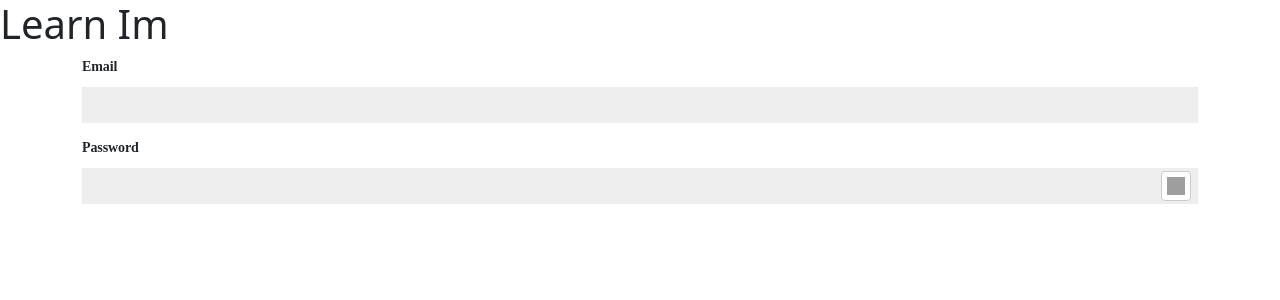
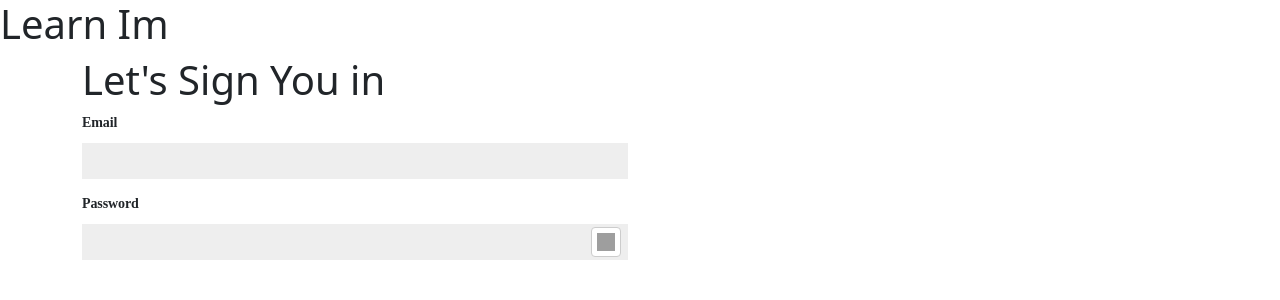
Before and after one commit to Kprasannatradexa/learn-Im, an Angular app: page /auth/login in a window 1280 px wide. Shown: the top 300 px of the page. Built offline with nearby package versions, Linux system fonts and the light colour scheme; grey boxes are pictures that could not be loaded.

Commit message:
grid system added.

```diff
--- a/src/app/authentication/components/login/login.component.html
+++ b/src/app/authentication/components/login/login.component.html
@@ -1,5 +1,8 @@
 <div class="form-section container">
+  <div class="row">
+    <div class="col-md-6 col-lg-6 col-sm-12 justify-content">
       <form [formGroup]="loginForm">
+        <h1>Let's Sign You in</h1>
         <app-input
           [type]="'text'"
           [label]="'Email'"
@@ -17,3 +20,5 @@
         ></app-input>
       </form>
     </div>
+  </div>
+</div>
```
Lines whose indentation alone changed are shown as unchanged.
